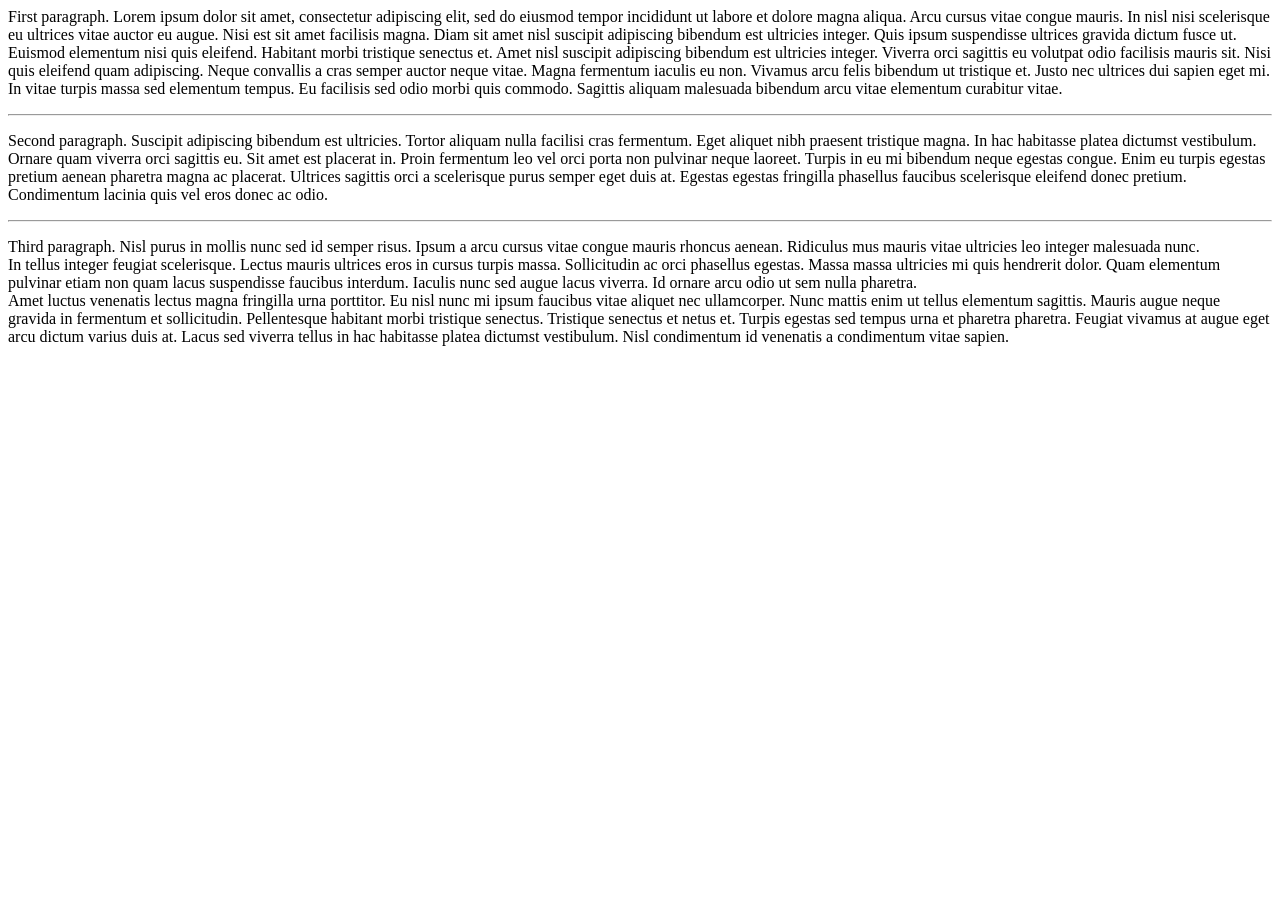
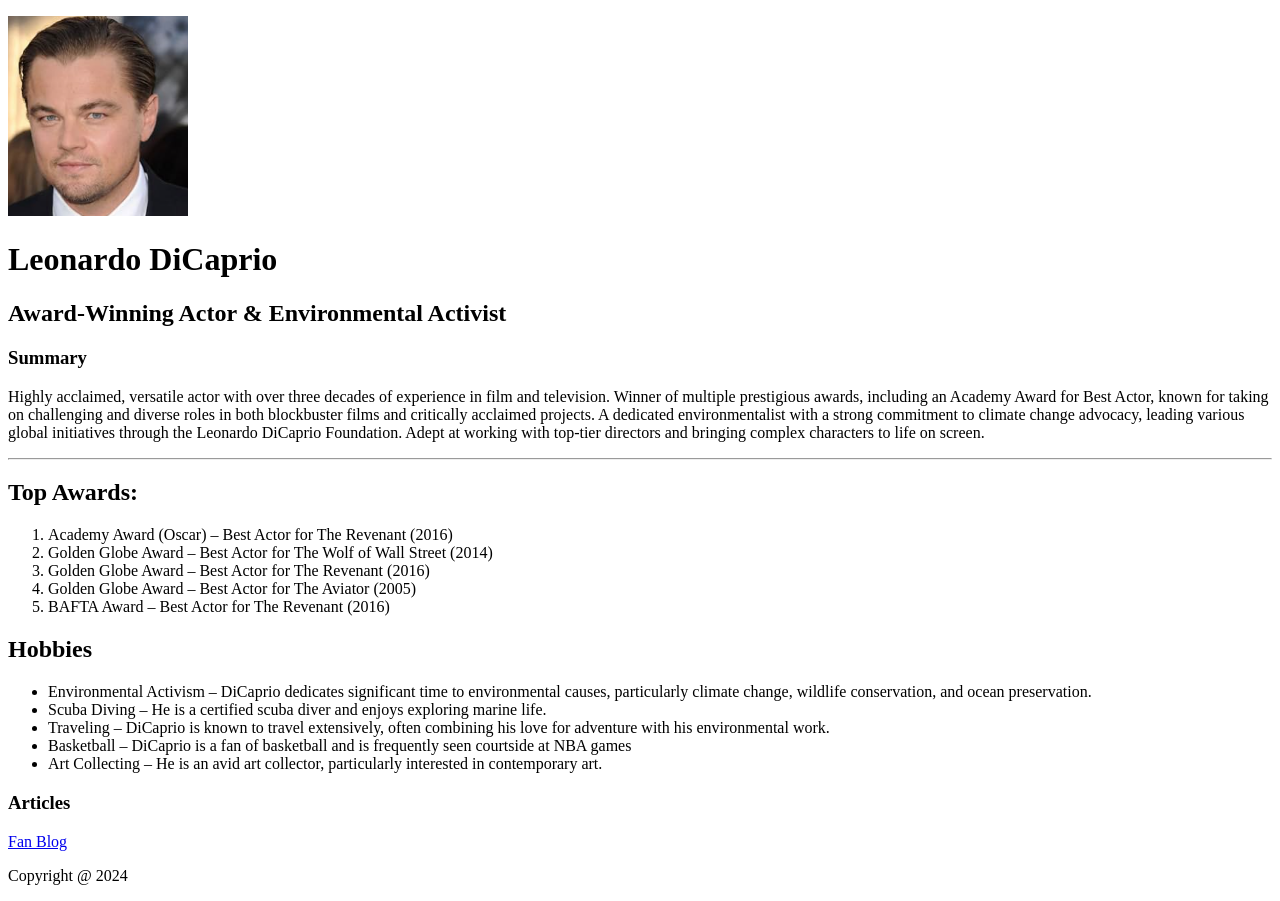
Before and after one commit to ankusht1/myhtmlportfolio, a plain HTML site: page public/about-me.html in a window 1280 px wide. Before the commit the page ends 800 px from the top, so only its background shows below. Drawn offline with Linux system fonts and the light colour scheme.

Commit message:
Add files via upload

```diff
--- a/public/about-me.html
+++ b/public/about-me.html
@@ -1,27 +1,40 @@
-<p>First paragraph. Lorem ipsum dolor sit amet, consectetur adipiscing elit, sed do eiusmod tempor incididunt ut labore et dolore magna
-    aliqua. Arcu cursus vitae congue mauris. In nisl nisi scelerisque eu ultrices vitae auctor eu augue. Nisi est sit amet
-    facilisis magna. Diam sit amet nisl suscipit adipiscing bibendum est ultricies integer. Quis ipsum suspendisse ultrices
-    gravida dictum fusce ut. Euismod elementum nisi quis eleifend. Habitant morbi tristique senectus et. Amet nisl suscipit
-    adipiscing bibendum est ultricies integer. Viverra orci sagittis eu volutpat odio facilisis mauris sit. Nisi quis
-    eleifend quam adipiscing. Neque convallis a cras semper auctor neque vitae. Magna fermentum iaculis eu non. Vivamus arcu
-    felis bibendum ut tristique et. Justo nec ultrices dui sapien eget mi. In vitae turpis massa sed elementum tempus. Eu
-    facilisis sed odio morbi quis commodo. Sagittis aliquam malesuada bibendum arcu vitae elementum curabitur vitae.</p>
-<hr />
-<p>Second paragraph. Suscipit adipiscing bibendum est ultricies. Tortor aliquam nulla facilisi cras fermentum. Eget aliquet nibh praesent
-    tristique magna. In hac habitasse platea dictumst vestibulum. Ornare quam viverra orci sagittis eu. Sit amet est
-    placerat in. Proin fermentum leo vel orci porta non pulvinar neque laoreet. Turpis in eu mi bibendum neque egestas
-    congue. Enim eu turpis egestas pretium aenean pharetra magna ac placerat. Ultrices sagittis orci a scelerisque purus
-    semper eget duis at. Egestas egestas fringilla phasellus faucibus scelerisque eleifend donec pretium. Condimentum
-    lacinia quis vel eros donec ac odio.</p>
-    <hr />
-<p>Third paragraph. Nisl purus in mollis nunc sed id semper risus. Ipsum a arcu cursus vitae congue mauris rhoncus aenean. Ridiculus mus
-    mauris vitae ultricies leo integer malesuada nunc.
-    <br /> In tellus integer feugiat scelerisque. Lectus mauris ultrices eros in
-    cursus turpis massa. Sollicitudin ac orci phasellus egestas. Massa massa ultricies mi quis hendrerit dolor. Quam
-    elementum pulvinar etiam non quam lacus suspendisse faucibus interdum. Iaculis nunc sed augue lacus viverra. Id ornare
-    arcu odio ut sem nulla pharetra.
-    <br />Amet luctus venenatis lectus magna fringilla urna porttitor. Eu nisl nunc mi ipsum
-    faucibus vitae aliquet nec ullamcorper. Nunc mattis enim ut tellus elementum sagittis. Mauris augue neque gravida in
-    fermentum et sollicitudin. Pellentesque habitant morbi tristique senectus. Tristique senectus et netus et. Turpis
-    egestas sed tempus urna et pharetra pharetra. Feugiat vivamus at augue eget arcu dictum varius duis at. Lacus sed
-    viverra tellus in hac habitasse platea dictumst vestibulum. Nisl condimentum id venenatis a condimentum vitae sapien.</p>
+<!DOCTYPE html>
+<html lang="en">
+<head>
+    <meta charset="UTF-8">
+    <meta name="viewport" content="width=device-width, initial-scale=1.0">
+    <title>MyResume</title>
+</head>
+<body>
+    <header>
+        <p><img src="../assets/images/leoDiCap.png" alt="Leonardo DiCaprio" height="200"/></p>
+    </header>
+
+    <h1>Leonardo DiCaprio</h1>
+    <h2>Award-Winning Actor & Environmental Activist</h2>
+    <h3>Summary</h3>
+    <p>Highly acclaimed, versatile actor with over three decades of experience in film and television. Winner of multiple prestigious awards, including an Academy Award for Best Actor, known for taking on challenging and diverse roles in both blockbuster films and critically acclaimed projects. A dedicated environmentalist with a strong commitment to climate change advocacy, leading various global initiatives through the Leonardo DiCaprio Foundation. Adept at working with top-tier directors and bringing complex characters to life on screen.</p>
+     <hr />
+    <h2>Top Awards:</h2>
+    <ol>
+        <li>Academy Award (Oscar) – Best Actor for The Revenant (2016)</li>
+        <li>Golden Globe Award – Best Actor for The Wolf of Wall Street (2014)</li>
+        <li>Golden Globe Award – Best Actor for The Revenant (2016)</li>
+        <li>Golden Globe Award – Best Actor for The Aviator (2005)</li>
+        <li>BAFTA Award – Best Actor for The Revenant (2016)</li>
+    </ol>
+    <h2>Hobbies</h2>
+    <ul>
+        <li>Environmental Activism – DiCaprio dedicates significant time to environmental causes, particularly climate change, wildlife conservation, and ocean preservation.</li>
+        <li>Scuba Diving – He is a certified scuba diver and enjoys exploring marine life.</li>
+        <li>Traveling – DiCaprio is known to travel extensively, often combining his love for adventure with his environmental work.</li>
+        <li>Basketball – DiCaprio is a fan of basketball and is frequently seen courtside at NBA games</li>
+        <li>Art Collecting – He is an avid art collector, particularly interested in contemporary art.</li>
+    </ul>
+    <h3>Articles</h3>
+    <p><a href = "../index.html">Fan Blog</a></p>
+    <footer>
+        <p>Copyright @ 2024</p>
+    </footer>
+    </body>
+    </html>
```
Also changed, not shown: index.html (+1 -1 lines), public/contact-me.html (line endings or trailing spaces).
